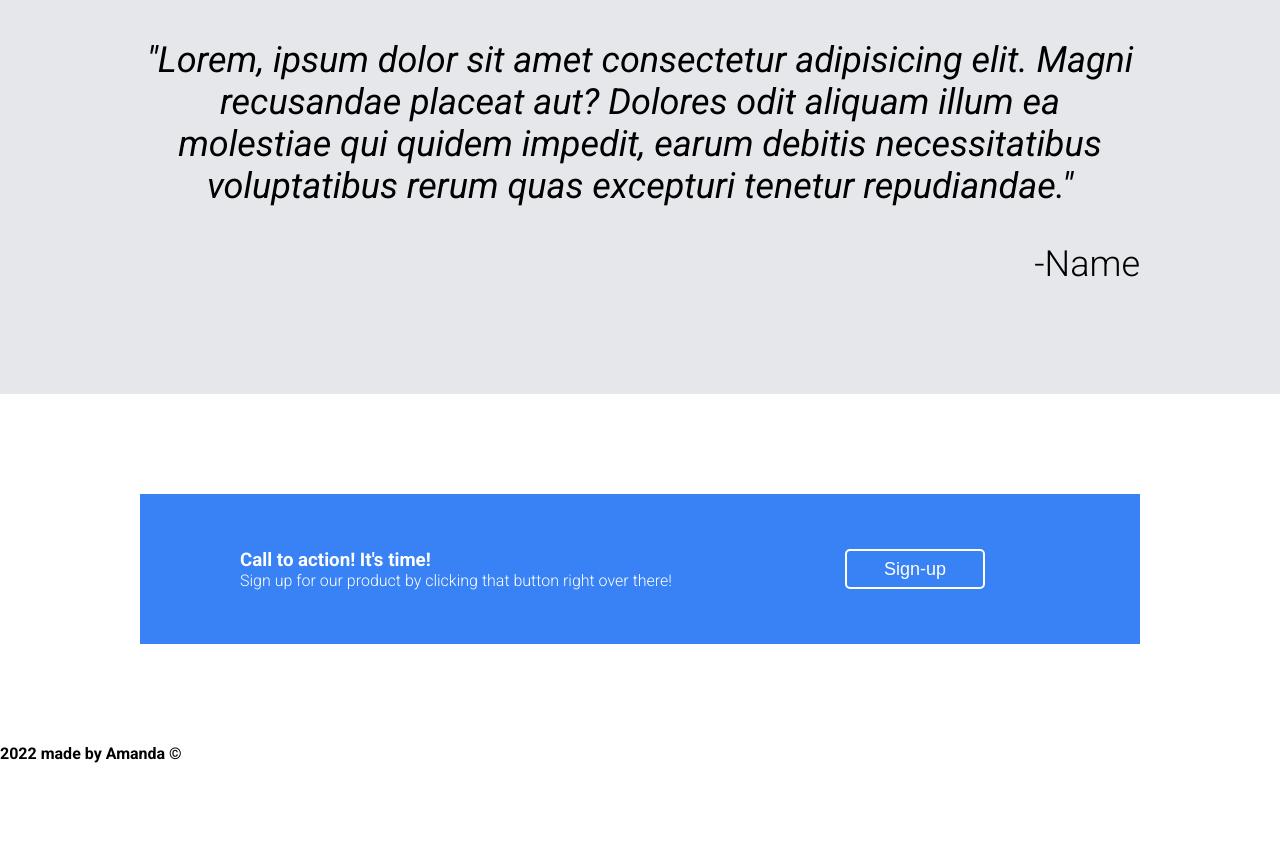
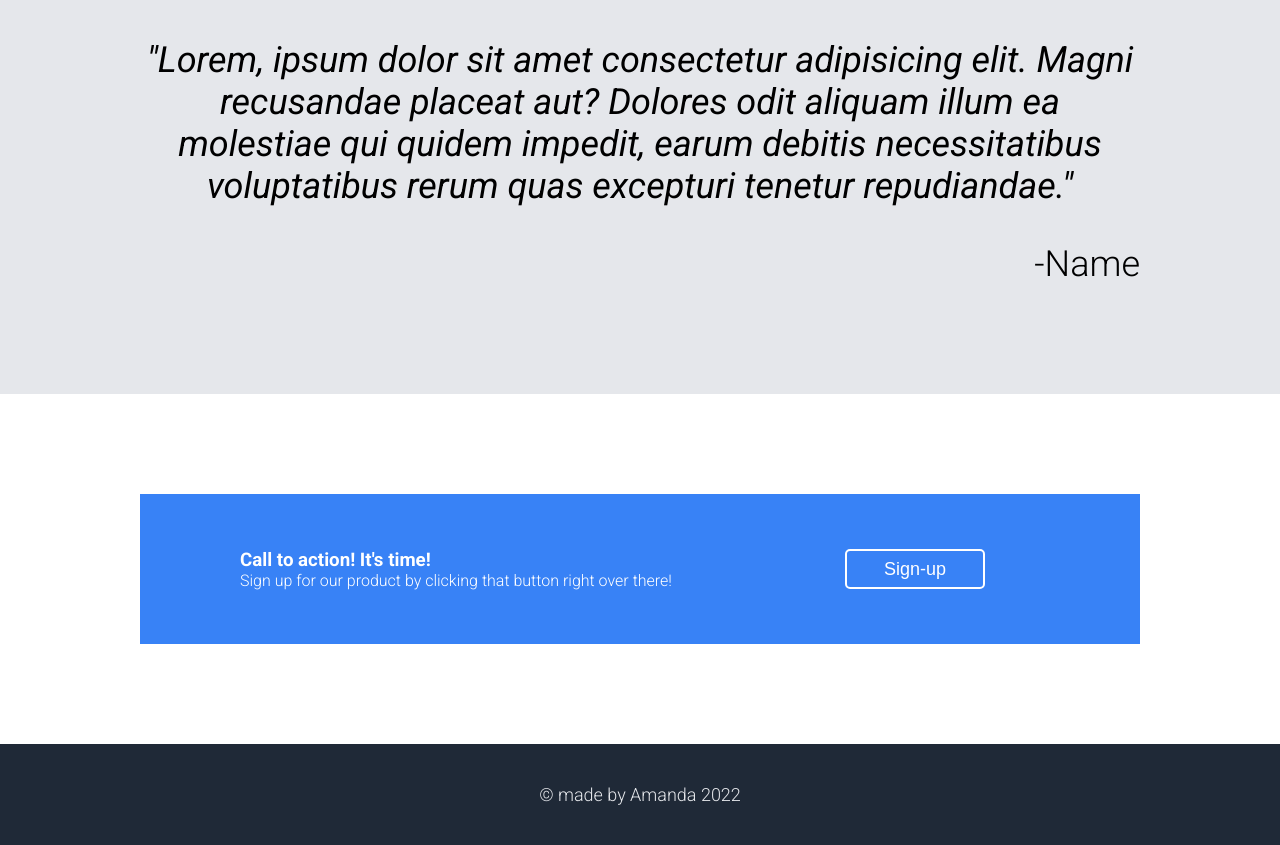
Before and after one commit to amandabcarneiro9/css-practice, a plain HTML site: page html/index.html in a window 1280 px wide. Shown: the part 906-1751 px from the top of the page. Before the commit the page ends 1690 px from the top, so only its background shows below. Drawn offline with Linux system fonts and the light colour scheme; a web font is replaced by a local one.

Commit message:
footer is done

```diff
--- /dev/null
+++ b/css/footer.css
@@ -0,0 +1,9 @@
+.footer {
+  background-color: #1f2937;
+}
+.copyright {
+  font-size: 18px;
+  color: #e5e7eb;
+  text-align: center;
+  padding: 40px 0;
+}
--- a/css/index.css
+++ b/css/index.css
@@ -2,6 +2,7 @@
 @import "../css/top.css";
 @import "../css/quote.css";
 @import "../css/sign-up.css";
+@import "../css/footer.css";
 * {
   box-sizing: border-box;
 }
--- a/html/index.html
+++ b/html/index.html
@@ -118,8 +118,8 @@
         </div>
       </div>
     </div>
-    <div class="copyrigth">
-      <h4>2022 made by Amanda ©</h4>
-    </div>
+    <footer class="footer">
+      <div class="container copyright">© made by Amanda 2022</div>
+    </footer>
   </body>
 </html>
```
